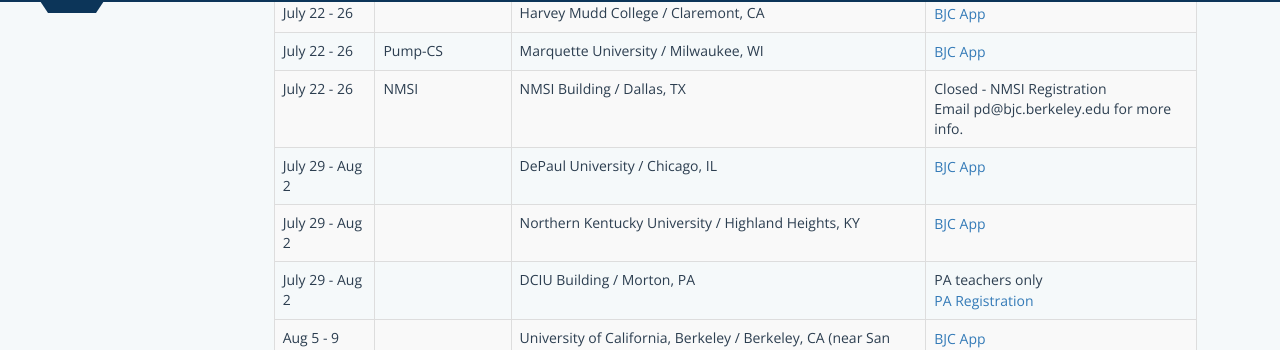
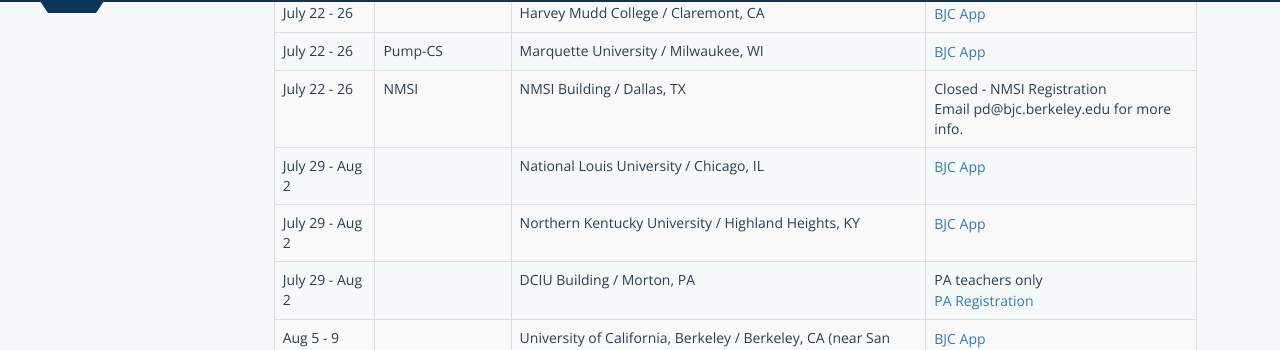
Before and after one commit to beautyjoy/beautyjoy.github.io, a Jekyll site: the page built from summer-pd/index.md, in a window 1280 px wide and 900 px high, scrolled down 1271 px. Shown: the part 104-454 px from the top of the window. Built offline with Jekyll 4.4.1, drawn with Linux system fonts in a browser that asks for light colours.

Commit message:
updated chicago location

```diff
--- a/summer-pd/index.md
+++ b/summer-pd/index.md
@@ -100,7 +100,7 @@
   <tr>
     <td>July 29 - Aug 2</td>
 	  <td></td>
-    <td>DePaul University / Chicago, IL</td>
+    <td>National Louis University / Chicago, IL</td>
 	<td><a href="https://bjc.link/PD2019App">BJC App</a></td>
   </tr>
   <tr>
```
